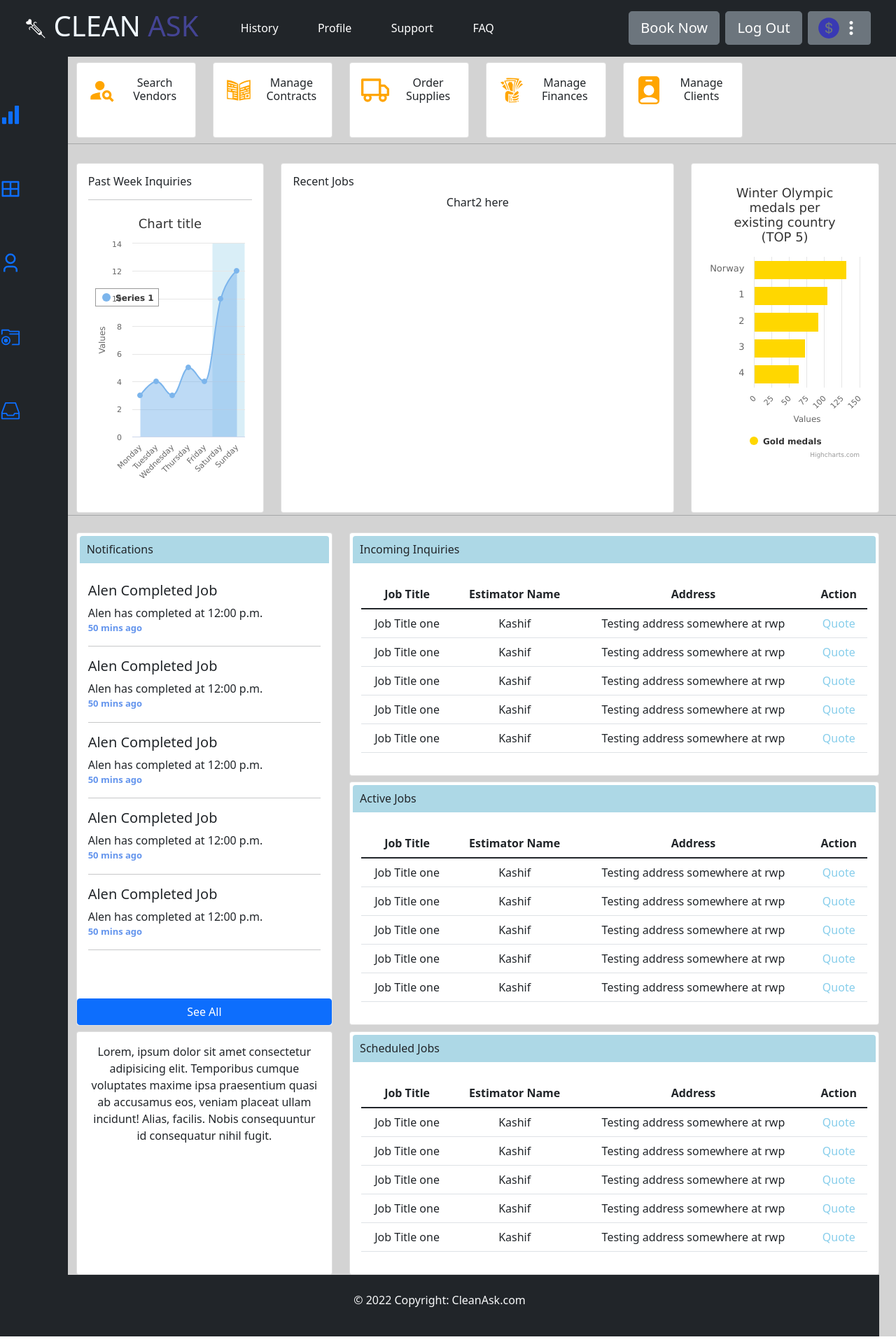
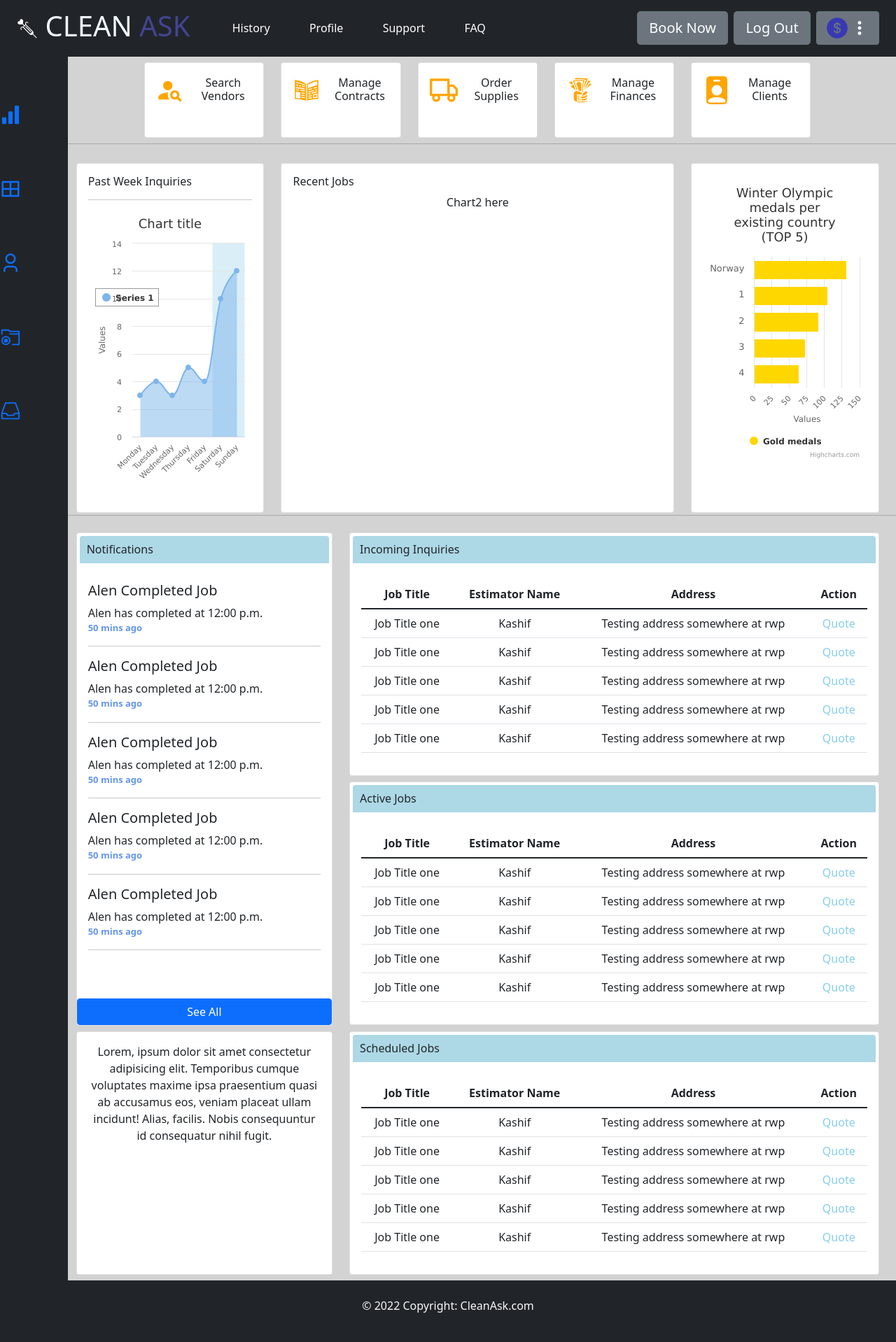
Before and after one commit to Ibrahim7644/reactcleanask, a React (Create React App) app: page / in a window 1280 px wide. Shown: the whole page at 70% size. Built offline with nearby package versions, Linux system fonts and the light colour scheme.

Commit message:
Footer styling

```diff
--- a/package.json
+++ b/package.json
@@ -8,6 +8,7 @@
     "@testing-library/user-event": "^13.5.0",
     "bootstrap": "^5.1.3",
     "chart.js": "^3.7.1",
+    "google-maps-react": "^2.0.6",
     "highcharts": "^9.3.3",
     "highcharts-react-official": "^3.1.0",
     "react": "^17.0.2",
--- a/src/Components/Footer/Footer.jsx
+++ b/src/Components/Footer/Footer.jsx
@@ -4,7 +4,7 @@ import PropTypes from 'prop-types'
 function Footer(props) {
     return (
         <div>
-            <footer class="row align-items-end bg-light text-center text-lg-start" style={{ marginRight:"0px" , marginLeft : "0px" }}>
+            <footer class="row align-items-end bg-light text-center text-lg-start">
                 <div class="text-center p-3  footer-dark bg-dark">
                 <p class="text-light bg-dark p-2">© 2022 Copyright: CleanAsk.com</p>
                 </div>
--- a/src/Components/Main/Main.css
+++ b/src/Components/Main/Main.css
@@ -17,3 +17,7 @@
     border: 2px solid red;
     margin-left: -25px;
 } */
+
+.cardsCenter{
+    justify-content: center;
+}
--- a/src/Components/Main/Main.jsx
+++ b/src/Components/Main/Main.jsx
@@ -40,7 +40,7 @@ function Main(props) {
           {/* ROW 1 */}
           <div className="col-11 mainBody ">
             <div className="row">
-              <div class="row mt-2" style={{ justifyContent: "start" }}>
+              <div class="row mt-2 cardsCenter">
                 <Kpi
                   title="Search Vendors"
                   icon={<MdPersonSearch size={"40"} color={"orange"} />}
@@ -96,13 +96,13 @@ function Main(props) {
                   <ScheduledJobs />
                 </div>
               </div>
+              <div className="row mb-2"></div>
             </div>
           </div>
-
-          <div className="row">
-            <div className="col-12">
-              <Footer />
-            </div>
+        </div>
+        <div className="row ">
+          <div className="col-12">
+            <Footer />
           </div>
         </div>
       </div>
--- a/src/Components/Navbar/Nav.jsx
+++ b/src/Components/Navbar/Nav.jsx
@@ -14,7 +14,7 @@ import { Button } from 'bootstrap';
 
 function Nav(props) {
     return (
-        <div class='row justify-content-around' style={{ marginRight:"0px" , marginLeft : "0px" }}>
+        <div class='row justify-content-around'>
             <nav class="navbar navbar-expand-lg navbar-dark bg-dark">
                 <div class="container-fluid">
                     <a class="navbar-brand"><GiLoveInjection size={30} className="injectionIcon" /><h1 className='clean'> CLEAN</h1><h1 className='ask'> ASK</h1></a>
```
Also changed, not shown: 1 other file (tests, documents, lock files or other folders).
